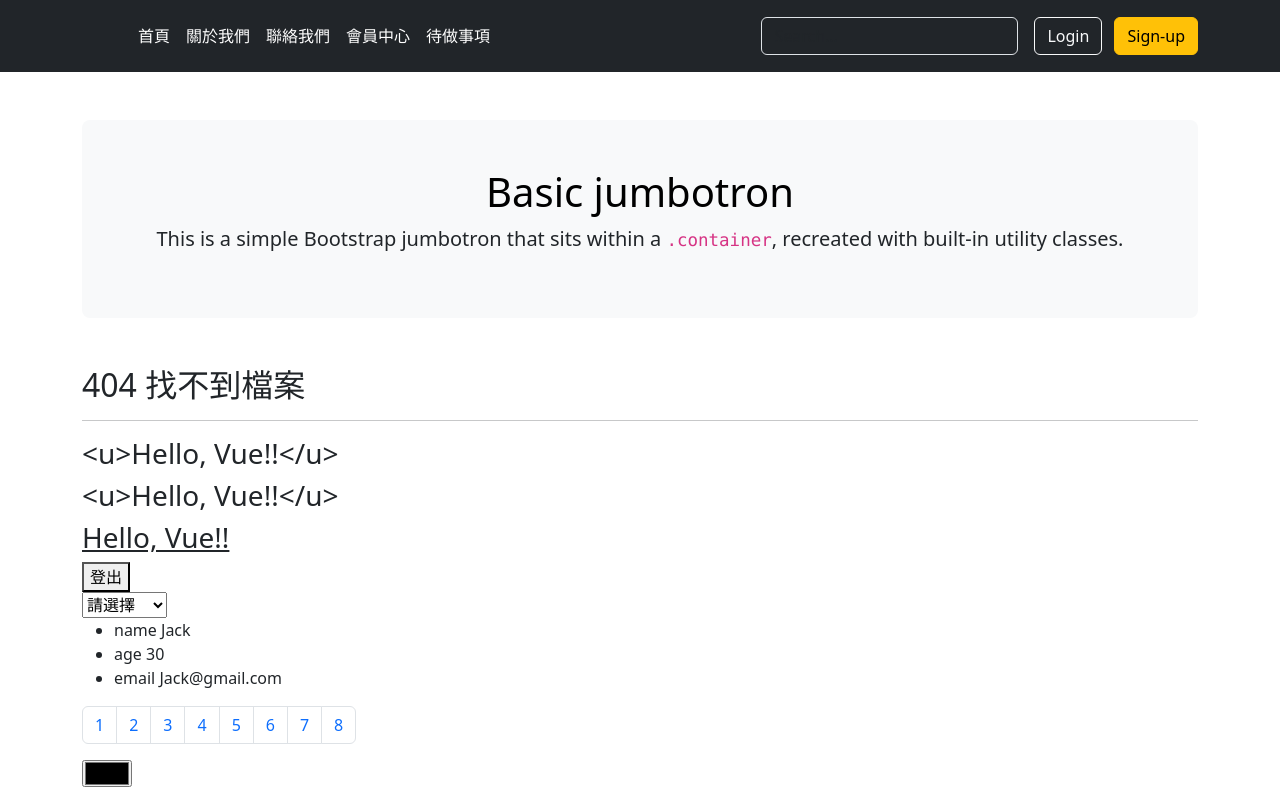
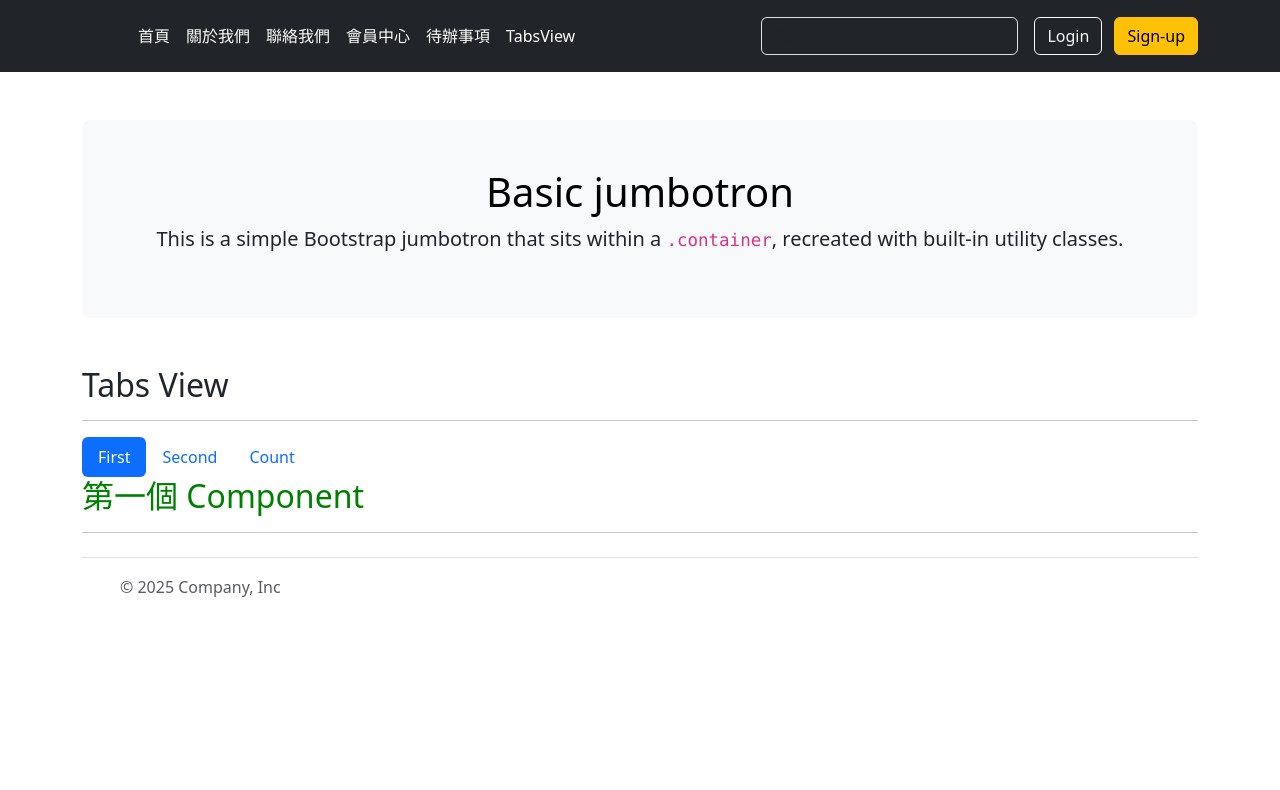
Before and after one commit to HsiaoHungWang/vue-ojtm, a Vue app: page /tabs in a window 1280 px wide. Shown: the top 790 px of the page. Built offline with nearby package versions, Linux system fonts and the light colour scheme.

Commit message:
內建 <component> 組件的使用說明

```diff
--- a/src/App.vue
+++ b/src/App.vue
@@ -31,7 +31,7 @@ import DirectiveComponent from './components/DirectiveComponent.vue';
   <div class="container mt-3">
     <RouterView></RouterView>
     <hr />
-    <DirectiveComponent></DirectiveComponent>
+    <!-- <DirectiveComponent></DirectiveComponent> -->
 
 
 
--- a/src/components/HeaderComponent.vue
+++ b/src/components/HeaderComponent.vue
@@ -29,7 +29,12 @@
                             activeClass="active">會員中心</RouterLink>
                     </li>
                     <li>
-                        <RouterLink :to="{ name: 'todos' }" class="nav-link px-2 text-white" activeClass="active">待做事項
+                        <RouterLink :to="{ name: 'todos' }" class="nav-link px-2 text-white" activeClass="active">待辦事項
+                        </RouterLink>
+                    </li>
+                    <li>
+                        <RouterLink :to="{ name: 'tabs' }" class="nav-link px-2 text-white" activeClass="active">
+                            TabsView
                         </RouterLink>
                     </li>
                 </ul>
--- a/src/router.js
+++ b/src/router.js
@@ -7,6 +7,7 @@ import Team2View from "./views/Team2View.vue";
 import MemberCenter from "./views/MemberCenter.vue";
 import TodosView_Full from "./views/TodosView_Full.vue";
 import NotFound from "./views/NotFound.vue";
+import TabsView from "./views/TabsView.vue";
 
 
 //URL <> Component
@@ -35,7 +36,10 @@ const routes = [
     {path:"/member/:id", component:MemberCenter, name:"member",props:true},
         //http://localhost:5173/todos  > TodosView_Full
     {path:"/todos", component:TodosView_Full, name:"todos"},
-    {path:'/:pathMatch(.*)*',component:NotFound, name:"notfound"}
+    //http://localhost:5173/tabs
+    {path:'/tabs', component:TabsView, name:"tabs"},
+    {path:'/:pathMatch(.*)*',component:NotFound, name:"notfound"},
+
 ]
 
 const router = createRouter({
--- /dev/null
+++ b/src/views/TabsView.vue
@@ -0,0 +1,34 @@
+<script setup>
+import FirstComponent from '@/components/FirstComponent.vue';
+import CountComponent from '@/components/CountComponent.vue';
+import SecondComponent from '@/components/SecondComponent.vue';
+import { ref } from 'vue';
+
+const tabs = ref([
+    { "name": "First", "component": FirstComponent },
+    { "name": "Second", "component": SecondComponent },
+    { "name": "Count", "component": CountComponent }
+])
+const activedIndex = ref(0)
+const clickHandler = index => {
+    activedIndex.value = index
+}
+
+</script>
+
+<template>
+    <div>
+        <h2>Tabs View</h2>
+
+        <hr />
+        <ul class="nav nav-pills">
+            <li class="nav-item" v-for="(tab, idx) in tabs">
+                <a class="nav-link" :class="{ active: activedIndex === idx }" @mouseover="clickHandler(idx)" href="#">{{
+                    tab.name }}</a>
+            </li>
+        </ul>
+        <component :is="tabs[activedIndex].component"></component>
+    </div>
+</template>
+
+<style lang="css" scoped></style>
```
Also changed, not shown: src/views/TodosView_Full.vue (+15 -16 lines).
